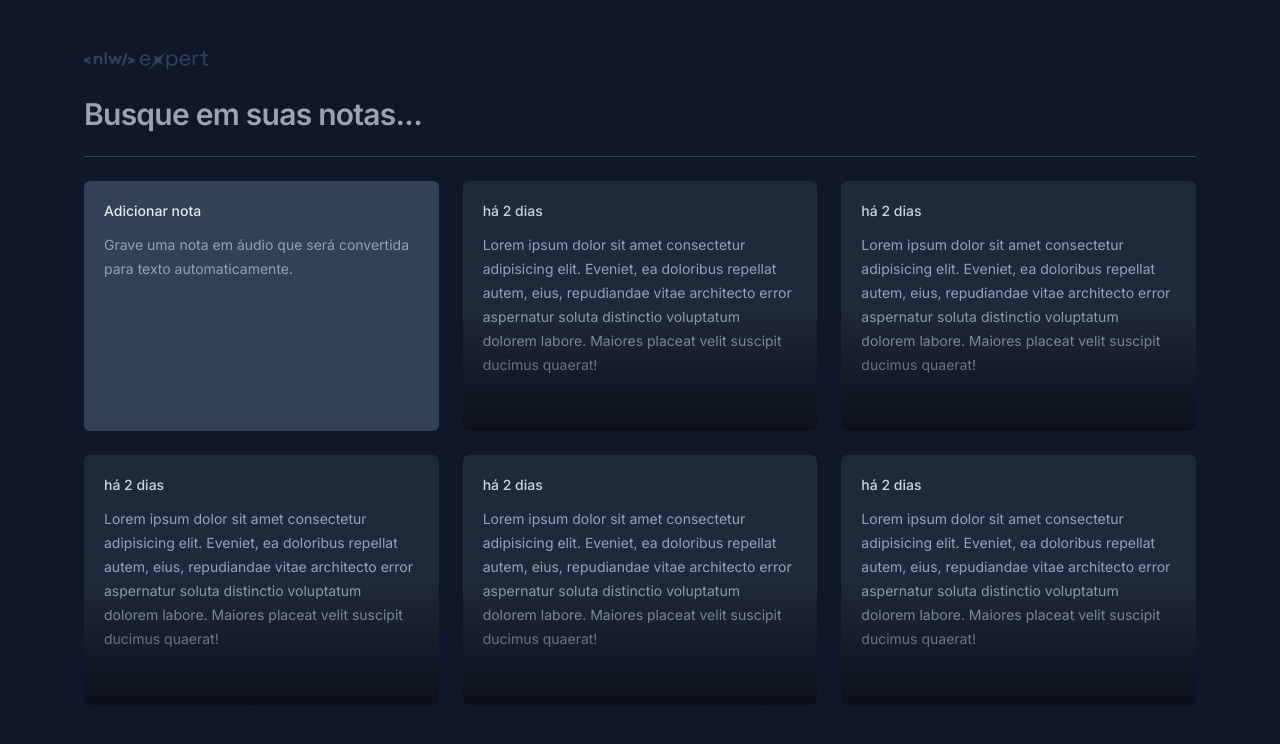
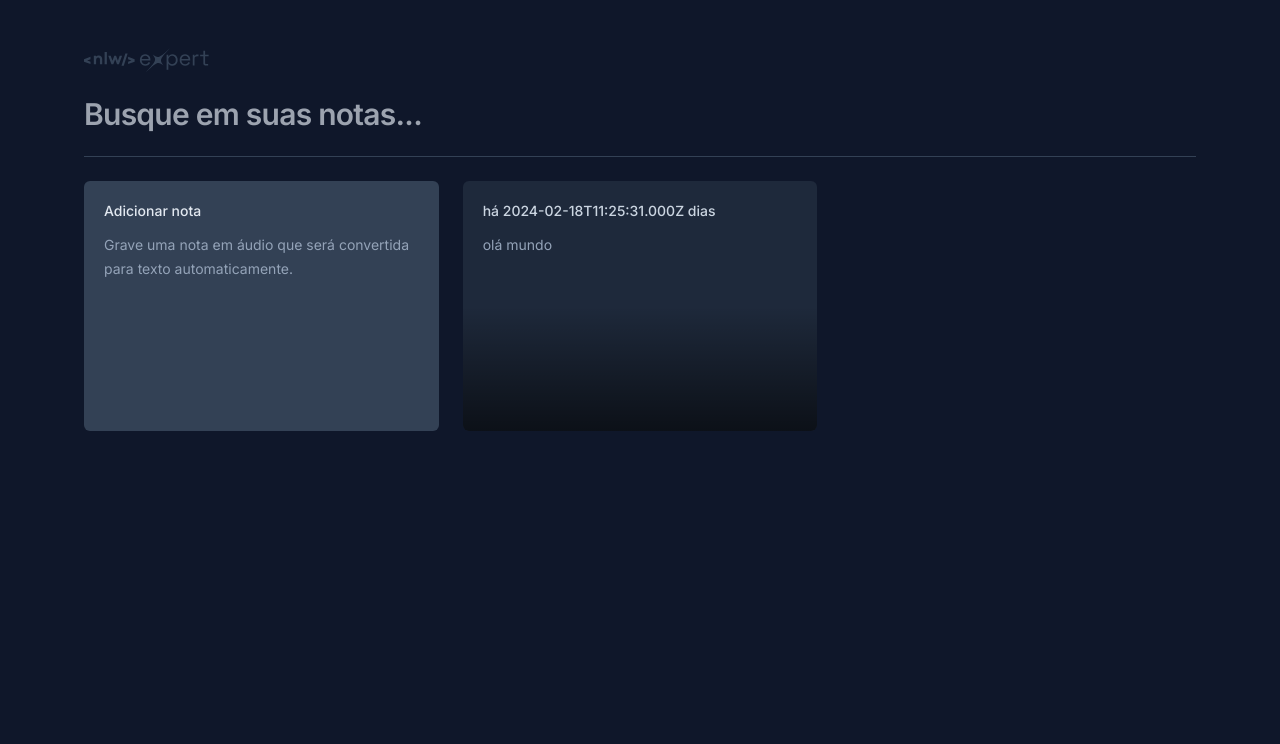
Before and after one commit to vandodev/nlw-expert-react, a React (Vite) app: page / in a window 1280 px wide. Shown: the top 744 px of the page. Built offline with nearby package versions, Linux system fonts and the light colour scheme.

Commit message:
:notebook: :bookmark_tabs: :clipboard: Trabalhando com propriedades

```diff
--- a/src/App.tsx
+++ b/src/App.tsx
@@ -1,6 +1,12 @@
 import logo from "./assets/logo-nlw-expert.svg";
 import { NewNoteCard } from "./components/new-note-card";
 import { NoteCard } from "./components/note-card";
+
+const note = {
+  date: new Date(),
+  content: "olá mundo"
+}
+
 export function App() {
   return (
     <div className="mx-auto max-w-6xl my-12 space-y-6 px-5">
@@ -20,11 +26,10 @@ export function App() {
 
         <NewNoteCard />
 
-        <NoteCard />
-        <NoteCard />
-        <NoteCard />
-        <NoteCard />
-        <NoteCard />
+        {/* <NoteCard date={new Date()} content=" Lorem ipsum dolor sit amet consectetur adipisicing elit. Eveniet, ea doloribus repellat autem, eius, repudiandae vitae architecto error aspernatur soluta distinctio voluptatum dolorem labore. Maiores placeat velit suscipit ducimus quaerat!"/>
+        <NoteCard date={new Date(23, 4, 1)} content=" Lorem ipsum dolor sit amet consectetur adipisicing elit. Eveniet, ea doloribus repellat autem, eius, repudiandae vitae architecto error aspernatur soluta distinctio voluptatum dolorem labore. Maiores placeat velit suscipit ducimus quaerat!"/> */}
+
+        <NoteCard note={note}/>
 
       </div>
     </div>
--- a/src/components/note-card.tsx
+++ b/src/components/note-card.tsx
@@ -1,13 +1,23 @@
-export function NoteCard(){
+interface NoteCardProps {
+    // date: Date;
+    // content: string;
+    note: {
+        date: Date;
+        content: string;
+    };
+  }
+//   export function NoteCard(props:NoteCardProps){
+export function NoteCard({note}:NoteCardProps){
     return(
         <button className="rounded-md flex flex-col gap-3 text-left relative overflow-hidden bg-slate-800 p-5 hover:ring-2 hover:ring-slate-600 focus-visible:ring-2 focus-visible:ring-lime-400 outline-none">
 
             <span className="text-sm font-medium text-slate-300">
-                há 2 dias
+                {/* há {props.note.date.toISOString()} dias */}
+                há {note.date.toISOString()} dias
             </span>
 
             <p className="text-sm leading-6 text-slate-400">
-                 Lorem ipsum dolor sit amet consectetur adipisicing elit. Eveniet, ea doloribus repellat autem, eius, repudiandae vitae architecto error aspernatur soluta distinctio voluptatum dolorem labore. Maiores placeat velit suscipit ducimus quaerat!
+                {note.content}
             </p>
 
             <div className="absolute bottom-0 left-0 right-0 h-1/2 bg-gradient-to-t from-black/60 to-black/0 pointer-events-none"></div>
```
